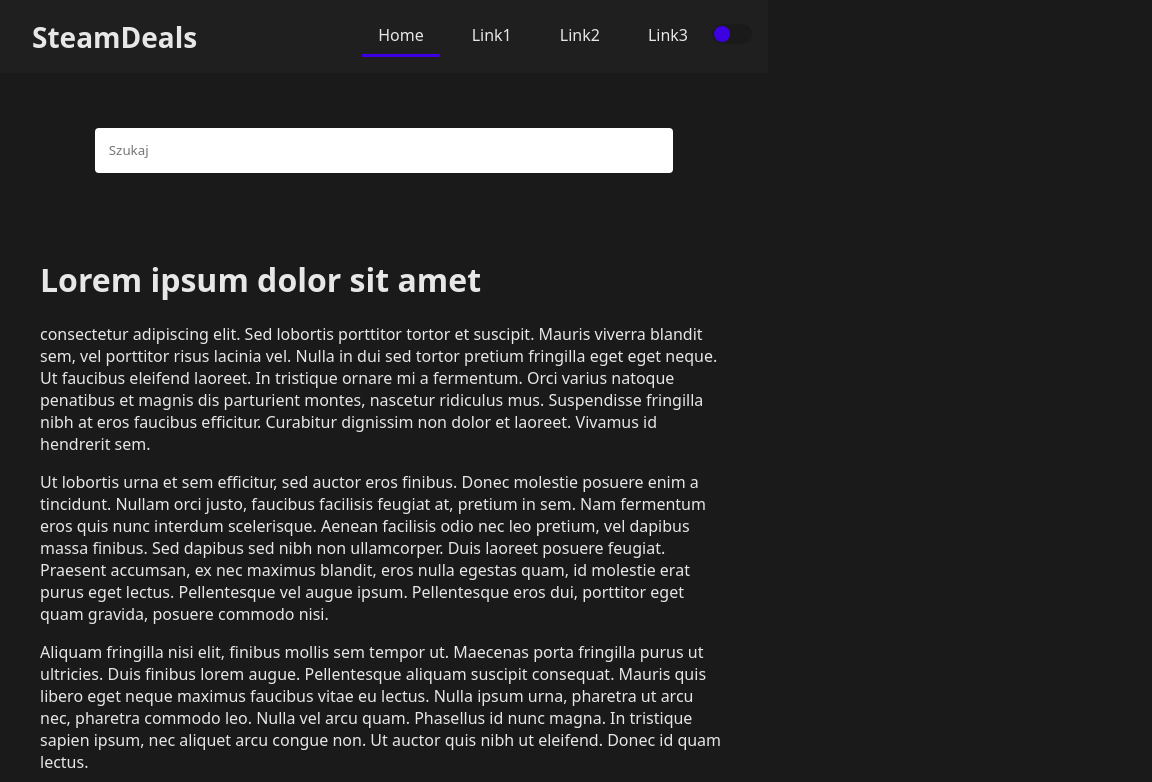
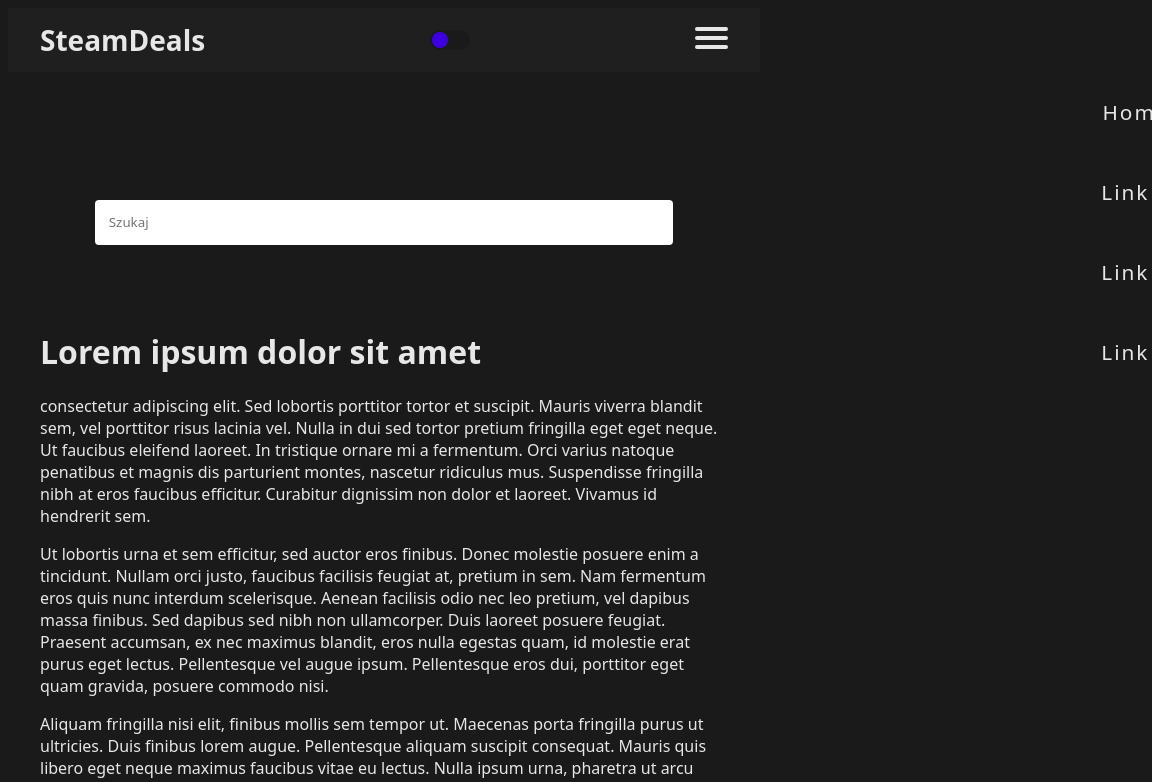
Before and after one commit to Avsterx9/steam-deals, an Angular app: page / in a window 768 px wide. Shown: the top 782 px of the page, 1152 px wide, since content can reach past the window. Built offline with nearby package versions, Linux system fonts and the light colour scheme; no server answers.

Commit message:
Create dropdown menu

```diff
--- a/src/app/navbar/navbar.component.html
+++ b/src/app/navbar/navbar.component.html
@@ -1,13 +1,11 @@
 <nav>
-  <div class="nav-container">
   <h1>SteamDeals</h1>
-
-    <div class="menu">
-      <a href="#" class="is-active">Home</a>
-      <a href="#">Link1</a>
-      <a href="#">Link2</a>
-      <a href="#">Link3</a>
-
+  <ul [class.is-active]="check">
+    <li><a href="#">Home</a></li>
+    <li><a href="#">Link 1</a></li>
+    <li><a href="#">Link 2</a></li>
+    <li><a href="#">Link 3</a></li>
+  </ul>
   <div class="color-switcher">
     <label>
       <input
@@ -19,12 +17,10 @@
       <span class="color-check"></span>
     </label>
   </div>
-    </div>
 
-    <button class="hamburger" (click)="expandHamburger(hamburger)" #hamburger>
+  <button class="burger" [class.is-active]="check" (click)="dropMenu()">
     <span></span>
     <span></span>
     <span></span>
   </button>
-  </div>
 </nav>
--- a/src/app/navbar/navbar.component.sass
+++ b/src/app/navbar/navbar.component.sass
@@ -4,29 +4,50 @@
   padding: 0
   box-sizing: border-box
 
-.nav-container
-  max-width: 1200px
-  margin: 0 auto
-
-  display: flex
-  align-items: center
-  justify-content: space-between
+/* Nav Styling */
 
 h1
   font-size: 28px
   font-weight: 900
 
 nav
-  position: fixed
-  top: 0
+  display: flex
+  justify-content: space-between
+  align-items: center
+  height: 8vh
+  padding: 2em
+  position: relative
+  background-color: var(--background-color-light-version)
+
+ul
+  list-style-type: none
+  display: flex
+  width: 55%
+  justify-content: flex-end
+
+a
+  text-decoration: none
+  font-size: 1.3em
+  position: relative
+  padding: .5em
+
+a::after
+  content: ""
+  position: absolute
+  bottom: 0
   left: 0
-  right: 0
-  z-index: 99
-  background-color: var(--background-color-light-version)
-  padding: 16px 32px
+  background-color: var(--primary-color)
+  height: .10em
+  border-radius: 10px
+  transition: ease-in-out .4s
 
-.hamburger
-  display: block
+a:hover::after
+  width: 100%
+
+/* Burger Styling */
+
+.burger
+  display: none
   position: relative
   z-index: 1
   user-select: none
@@ -36,7 +57,7 @@
   background: none
   cursor: pointer
 
-.hamburger span
+.burger span
   display: block
   width: 33px
   height: 4px
@@ -49,42 +70,27 @@
   transform-origin: 0 0
   transition: 0.4s
 
-.hamburger:hover span:nth-child(2)
+.burger:hover span:nth-child(2)
   transform: translateX(10px)
   background-color: var(--primary-color)
 
-.hamburger.is-active span:nth-child(1)
+.burger.is-active span:nth-child(1)
   transform: translate(0px, -2px) rotate(45deg)
 
-.hamburger.is-active span:nth-child(2)
+.burger.is-active span:nth-child(2)
   opacity: 0
   transform: translateX(15px)
 
-.hamburger.is-active span:nth-child(3)
+.burger.is-active span:nth-child(3)
   transform: translate(-3px, 3px) rotate(-45deg)
 
-.hamburger.is-active:hover span
+.burger.is-active:hover span
   background-color: var(--primary-color)
-
-.menu
-  display: none
-  flex: 1 1 0%
-  justify-content: flex-end
-  margin: 0 -16px
-
-.menu a
-  color: var(--font-color)
-  margin: 0 8px
-  text-decoration: none
-  transition: 0.1s
-  padding: 8px 16px
-
-.menu a.is-active, .menu a:hover
-  border-bottom: 3px solid var(--primary-color)
 
 //===========================COLOR-SWITCHER===============================
 
 .color-switcher
+  display: flex
   justify-content: center
   align-items: center
   float: right
@@ -138,8 +144,33 @@
 input[type="checkbox"]:checked ~ .color-check:after
   transform: translateX(0px)
 
-@media (min-width: 768px)
-  .hamburger
-    display: none
-  .menu
+@media (max-width: 768px)
+  .burger
+    display: block
+    transition: easy-in-out 0.3s
+
+  ul
+    position: absolute
+    right: 0
+    top: 8vh
+    background: var(--background-color-dark-version)
+    height: 40vh
+    justify-content: space-around
+    flex-direction: column
+    text-align: center
+    width: 100%
+    transform: translate(100%)
+    //transition: ease-in-out 0.3s
+
+  ul.is-active
+    transform: translate(0%)
+
+  a
+    font-size: 1.3em
+    letter-spacing: 2px
+
+  .color-switcher
     display: flex
+    justify-content: flex-end
+    align-items: flex-end
+    float: right
--- a/src/app/navbar/navbar.component.ts
+++ b/src/app/navbar/navbar.component.ts
@@ -12,6 +12,7 @@
   isDark!: boolean;
   darkTheme = new DarkTheme();
   lightTheme = new LightTheme();
+  check : boolean = false;
 
   constructor(private localStorageService: LocalStorageService) {
     let theme = localStorageService.getAndParse("theme");
@@ -25,8 +26,8 @@
     this.setColorVariables(theme);
   }
 
-  expandHamburger(hamburger: HTMLButtonElement) {
-    hamburger.classList.toggle("is-active");
+  dropMenu() {
+    this.check = !this.check;
   }
 
   switchTheme() {
```
Lines whose indentation alone changed are shown as unchanged.
